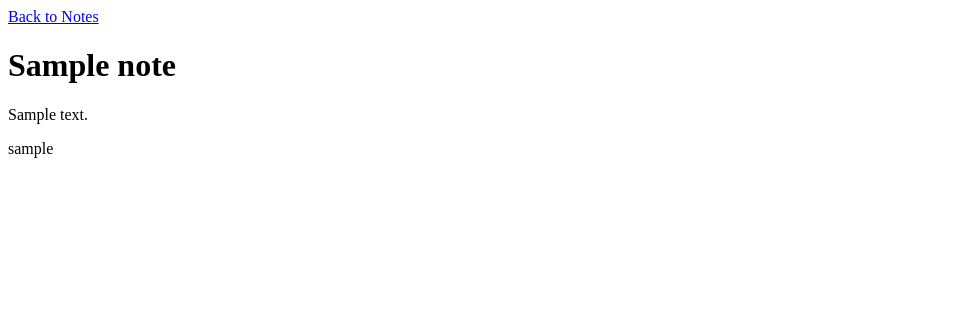
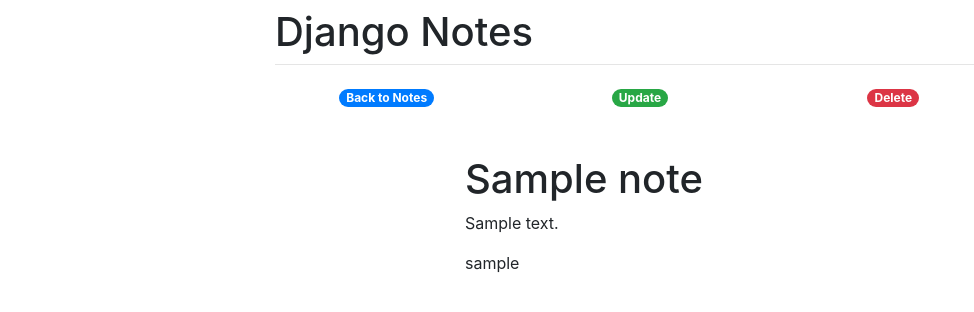
Before and after one commit to lukinio/django_app, a Django app: page /notes/1/ in a window 1280 px wide. Shown: the top 312 px of the page, without its empty margins (0-974 px from the left). Run offline with Django 3.2, Linux system fonts and the light colour scheme; tables that the repository leaves empty hold one stand-in row (values such as "Sample post"); some libraries are stand-ins or nearby versions.

Commit message:
create NoteUpdateView, change base template

```diff
--- a/notes/forms.py
+++ b/notes/forms.py
@@ -6,3 +6,8 @@ class NoteCreateForm(forms.ModelForm):
     class Meta:
         model = Note
         fields = ['title', 'body']
+
+class NoteUpdateForm(forms.ModelForm):
+    class Meta:
+        model = Note
+        fields = ['title', 'body']
--- a/notes/templates/notes/note_detail.html
+++ b/notes/templates/notes/note_detail.html
@@ -1,4 +1,33 @@
-<a href="{% url 'notes:note-list' %}">Back to Notes</a>
-<h1>{{ note.title }}</h1>
-<p>{{ note.body }}</p>
-<p>{{ note.created_by }}</p>
+{% extends 'base.html' %}
+
+{% load crispy_forms_tags %}
+
+{% block menu %}
+<div class="col-4">
+    <div class="row justify-content-center">
+        <a class="badge badge-pill badge-primary" href="{% url 'notes:note-list' %}">Back to Notes</a>
+    </div>
+</div>
+<div class="col-4">
+    <div class="row justify-content-center">
+        <a class="badge badge-pill badge-success" href="{% url 'notes:note-list' %}">Update</a>
+    </div>
+</div>
+<div class="col-4">
+    <div class="row justify-content-center">
+        <a class="badge badge-pill badge-danger" href="{% url 'notes:note-list' %}">Delete</a>
+    </div>
+</div>
+{% endblock %}
+
+{% block content %}
+<div class="container">
+  <div class="row justify-content-center">
+      <div class="col-6">
+          <h1>{{ note.title }}</h1>
+          <p>{{ note.body }}</p>
+          <p>{{ note.created_by }}</p>
+      </div>
+  </div>
+</div>
+{% endblock %}
--- a/notes/urls.py
+++ b/notes/urls.py
@@ -7,4 +7,5 @@ urlpatterns = [
     path('', views.NoteListView.as_view(), name='note-list'),
     path('<int:pk>/', views.NoteDetailView.as_view(), name='note-detail'),
     path('add/', views.NoteCreateView.as_view(), name='note-add'),
+    path('(<int:pk>/', views.NoteUpdateView.as_view(), name='note-update'),
 ]
--- a/notes/views.py
+++ b/notes/views.py
@@ -1,10 +1,10 @@
 from django.shortcuts import render
 from django.contrib.auth.mixins import LoginRequiredMixin
-from django.views.generic import ListView, DetailView, CreateView
+from django.views.generic import ListView, DetailView, CreateView, UpdateView
 from django.urls import reverse_lazy
 from django.views.generic.edit import FormView
 from .models import Note
-from .forms import NoteCreateForm
+from .forms import NoteCreateForm, NoteUpdateForm
 
 
 class NoteListView(ListView):
@@ -22,3 +22,7 @@ class NoteCreateView(LoginRequiredMixin, CreateView):
         form.save()
         print(form.cleaned_data)
         return super().form_valid(form)
+
+class NoteUpdateView(LoginRequiredMixin, UpdateView):
+    template_name = 'notes/note_update_form.html'
+    form_class = NoteUpdateForm
--- a/templates/base.html
+++ b/templates/base.html
@@ -12,18 +12,11 @@
         <div class="col-8">
           <h1 class="mt-2">Django Notes</h1>
           <hr class="mt-0 mb-4">
-          <div class="row">
-            <div class="col-6">
-              <div class="row justify-content-center">
-                <a href="{% url 'notes:note-add' %}">Add Note</a>
-              </div>
-            </div>
-            <div class="col-6">
-              <div class="row justify-content-center">
-                <a href="{% url 'notes:note-list' %}">See Notes</a>
-              </div>
-            </div>
+          <div class="row justify-content-center">
+            {% block menu %}
+            {% endblock %}
           </div>
+          <div class="row mt-5"></div>
           <div class="row justify-content-center">
               {% block content %}
               {% endblock %}
```
Also changed, not shown: notes/templates/notes/note_add_form.html (+13 -0 lines), notes/templates/notes/note_list.html (+13 -0 lines), notes/templates/notes/note_update_form.html (added, +12 -0 lines).
